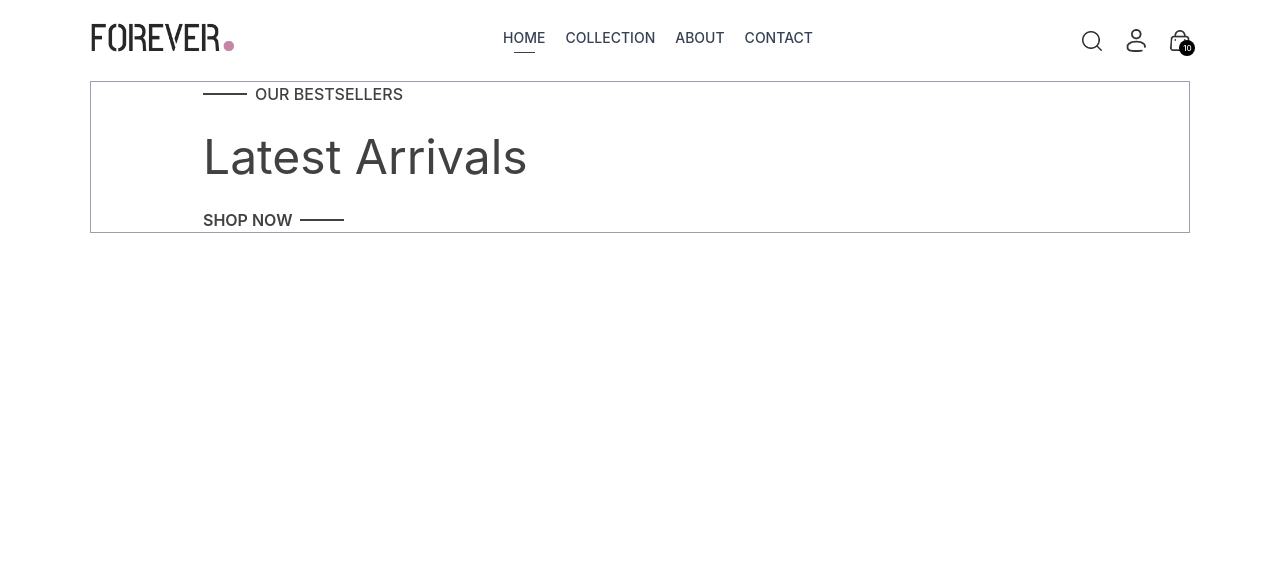
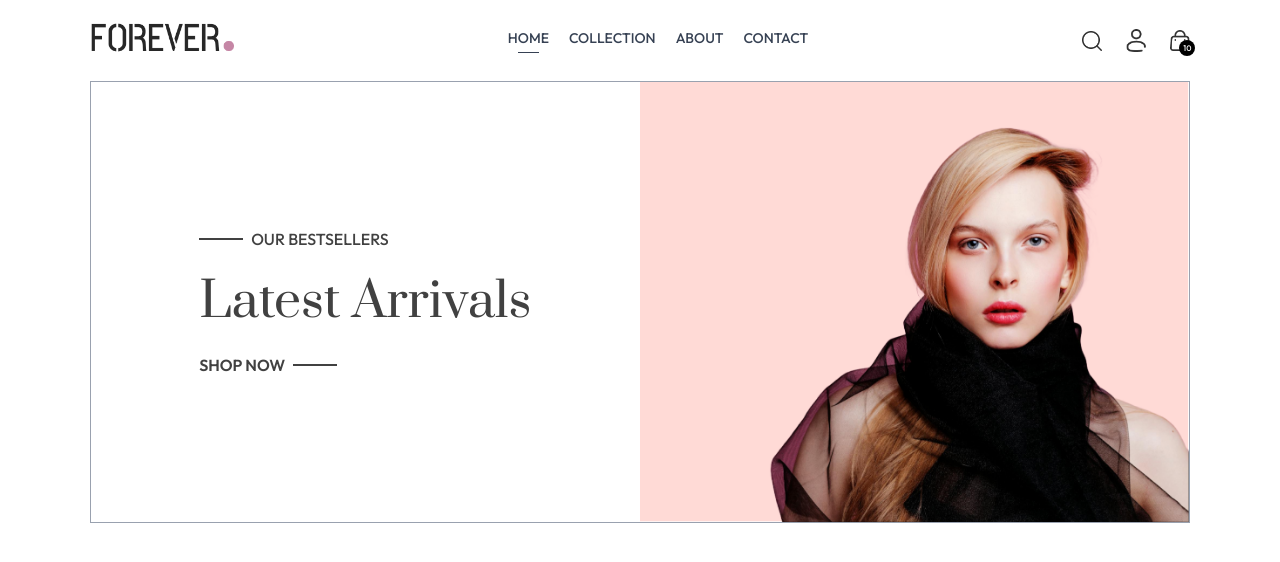
Before and after one commit to Kafoor-Nimas/ecommerce-app, a React (Vite) app in the folder frontend/: page / in a window 1280 px wide. Shown: the top 562 px of the page. Built offline with nearby package versions, Linux system fonts and the light colour scheme.

Commit message:
Hero Right Side and change custom fonts

```diff
--- a/frontend/src/components/Hero.jsx
+++ b/frontend/src/components/Hero.jsx
@@ -1,4 +1,5 @@
 import React from "react";
+import { assets } from "../assets/assets";
 
 const Hero = () => {
   return (
@@ -10,7 +11,7 @@
             <p className="w-8 md:w-11 h-0.5 bg-[#414141]"></p>
             <p className="font-medium text-sm md:text-base">OUR BESTSELLERS</p>
           </div>
-          <h1 className="text-3xl sm:py-3 lg:text-5xl leading-relaxed">
+          <h1 className="text-3xl sm:py-3 lg:text-5xl leading-relaxed prata-regular">
             Latest Arrivals
           </h1>
           <div className="flex items-center gap-2">
@@ -21,6 +22,7 @@
       </div>
 
       {/* Hero Right Side */}
+      <img src={assets.hero_img} alt="hero" className="w-full sm:w-1/2" />
     </div>
   );
 };
--- a/frontend/src/index.css
+++ b/frontend/src/index.css
@@ -1,5 +1,17 @@
+@import url("https://fonts.googleapis.com/css2?family=Outfit:wght@100..900&family=Prata&display=swap");
+
 @import "tailwindcss";
 
 a.active hr {
   display: block;
 }
+
+* {
+  font-family: Outfit;
+}
+
+.prata-regular {
+  font-family: "Prata", serif;
+  font-weight: 400;
+  font-style: normal;
+}
```
